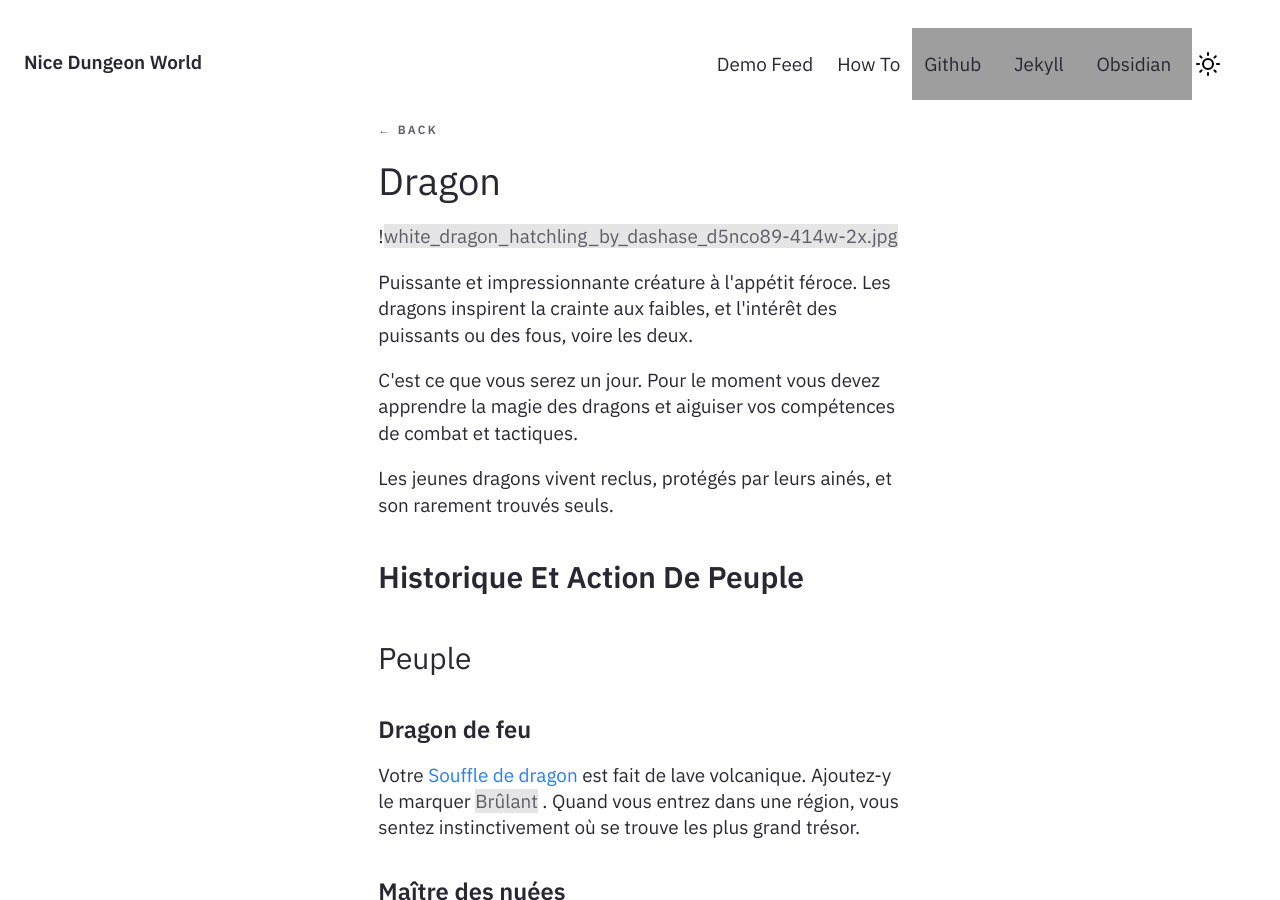
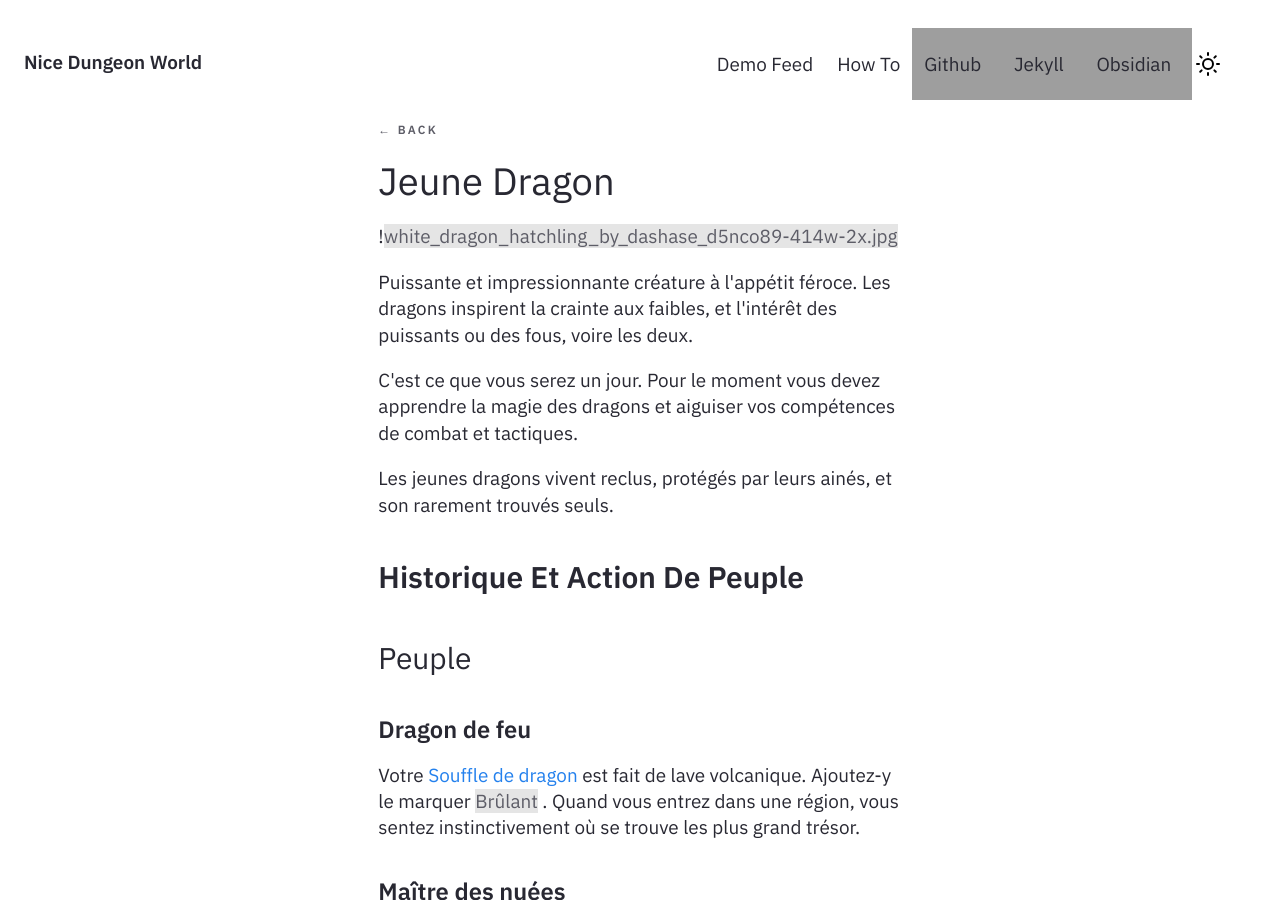
Before and after one commit to nice-dungeon-world/nice-dungeon-world.github.io, a Jekyll site: the page built from _notes/Public/Classe/Monstre/Jeune Dragon.md, in a window 1280 px wide and 900 px high, cut to the strip 0-900 px from the top of the window. Built offline with Jekyll 4.4.1, drawn with Linux system fonts in a browser that asks for light colours; grey boxes are pictures that could not be loaded.

Commit message:
dw/classes Corriger frontmatter Jeune Dragon

```diff
--- a/_notes/Public/Classe/Monstre/Jeune Dragon.md
+++ b/_notes/Public/Classe/Monstre/Jeune Dragon.md
@@ -1,9 +1,9 @@
 ---
 jdr_category: Classe
 jdr_class_type: Monstre
-title: Dragon
+title: Jeune Dragon
 feed: show
-date: 2025-02-27
+date: 2025-03-08
 img: /assets/img/classes/monstres/white_dragon_hatchling_by_dashase_d5nco89-414w-2x.jpg
 ---
 
```
